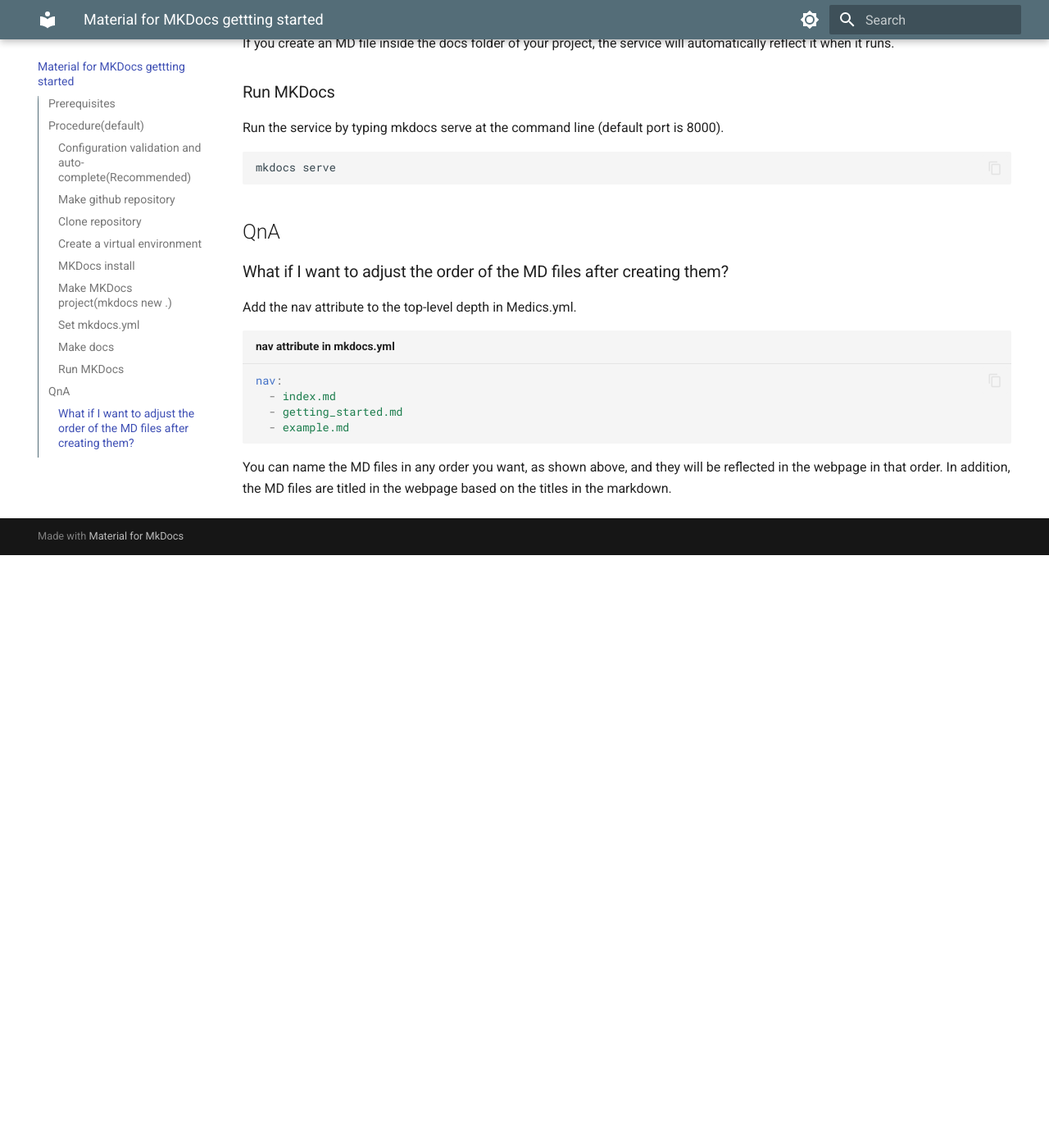
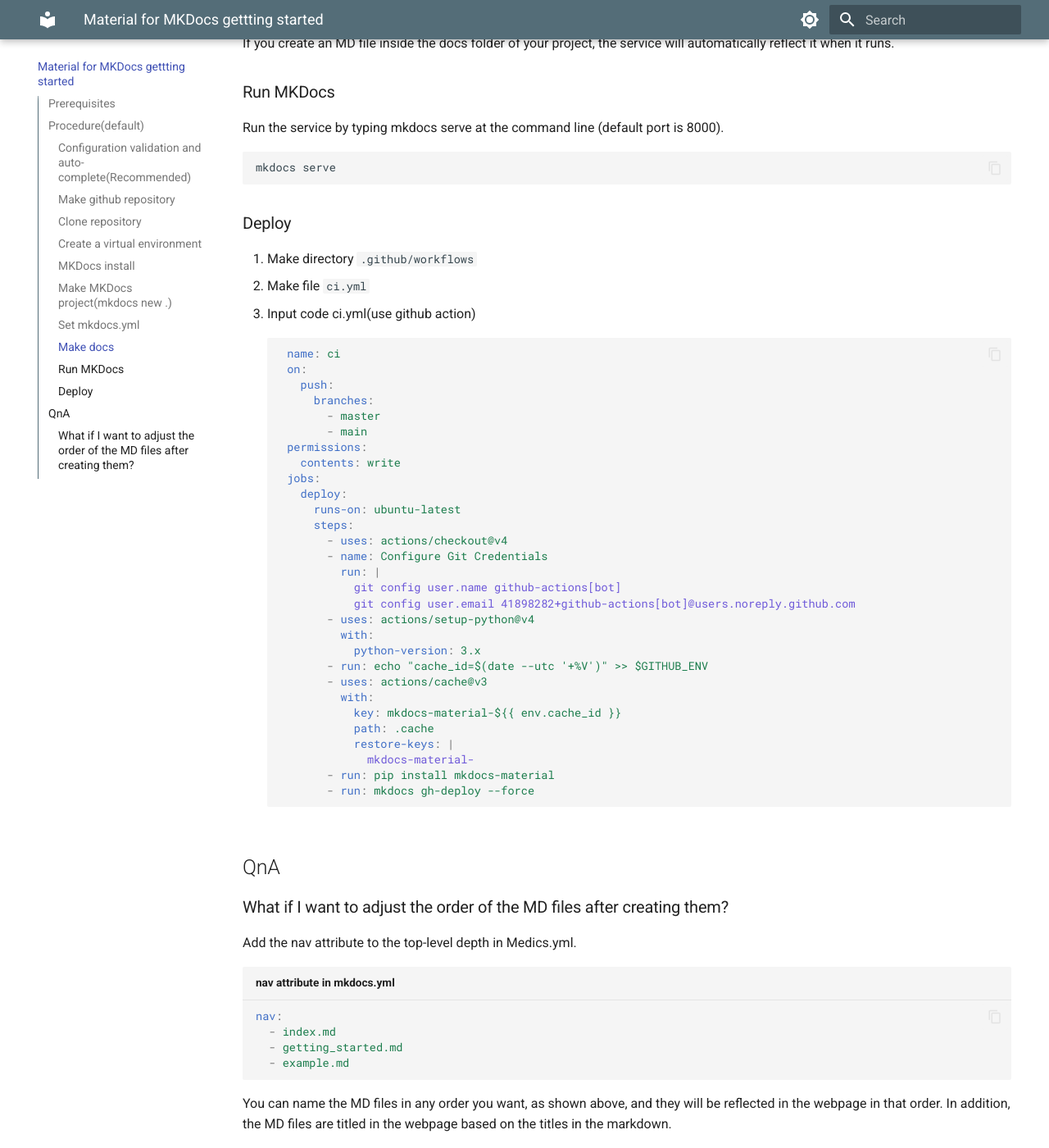
Before and after one commit to highfreshness/mkdocs_material_tutorial, an MkDocs documentation site: the page built from docs/getting_started.md, in a window 1280 px wide and 1400 px high, scrolled down 1680 px. Shown: the whole window at 82% size. Built offline with MkDocs 1.6.1 and Material for MkDocs 9.7.7, drawn with Linux system fonts in a browser that asks for light colours; before the commit the page ends 2357 px from its top, so only the background shows below that.

Commit message:
ci.yml 추가

````diff
--- a/docs/getting_started.md
+++ b/docs/getting_started.md
@@ -13,17 +13,17 @@
 Add the text to vscode ==settings.json==
 ```yaml
 {
-"yaml.schemas": {
-    "https://squidfunk.github.io/mkdocs-material/schema.json": "mkdocs.yml"
-},
-"yaml.customTags": [
-    "!ENV scalar",
-    "!ENV sequence",
-    "!relative scalar",
-    "tag:yaml.org,2002:python/name:material.extensions.emoji.to_svg",
-    "tag:yaml.org,2002:python/name:material.extensions.emoji.twemoji",
-    "tag:yaml.org,2002:python/name:pymdownx.superfences.fence_code_format"
-]
+  "yaml.schemas": {
+      "https://squidfunk.github.io/mkdocs-material/schema.json": "mkdocs.yml"
+  },
+  "yaml.customTags": [
+      "!ENV scalar",
+      "!ENV sequence",
+      "!relative scalar",
+      "tag:yaml.org,2002:python/name:material.extensions.emoji.to_svg",
+      "tag:yaml.org,2002:python/name:material.extensions.emoji.twemoji",
+      "tag:yaml.org,2002:python/name:pymdownx.superfences.fence_code_format"
+  ]
 }
 ```
 
@@ -59,6 +59,42 @@
 mkdocs serve
 ```
 
+### Deploy
+1. Make directory `.github/workflows`
+2. Make file `ci.yml`
+3. Input code ci.yml(use github action)
+   ```yml
+    name: ci
+    on:
+      push:
+        branches:
+          - master
+          - main
+    permissions:
+      contents: write
+    jobs:
+      deploy:
+        runs-on: ubuntu-latest
+        steps:
+          - uses: actions/checkout@v4
+          - name: Configure Git Credentials
+            run: |
+              git config user.name github-actions[bot]
+              git config user.email 41898282+github-actions[bot]@users.noreply.github.com
+          - uses: actions/setup-python@v4
+            with:
+              python-version: 3.x
+          - run: echo "cache_id=$(date --utc '+%V')" >> $GITHUB_ENV
+          - uses: actions/cache@v3
+            with:
+              key: mkdocs-material-${{ env.cache_id }}
+              path: .cache
+              restore-keys: |
+                mkdocs-material-
+          - run: pip install mkdocs-material
+          - run: mkdocs gh-deploy --force
+   ```
+
 ## QnA
 
 ### What if I want to adjust the order of the MD files after creating them?
````
